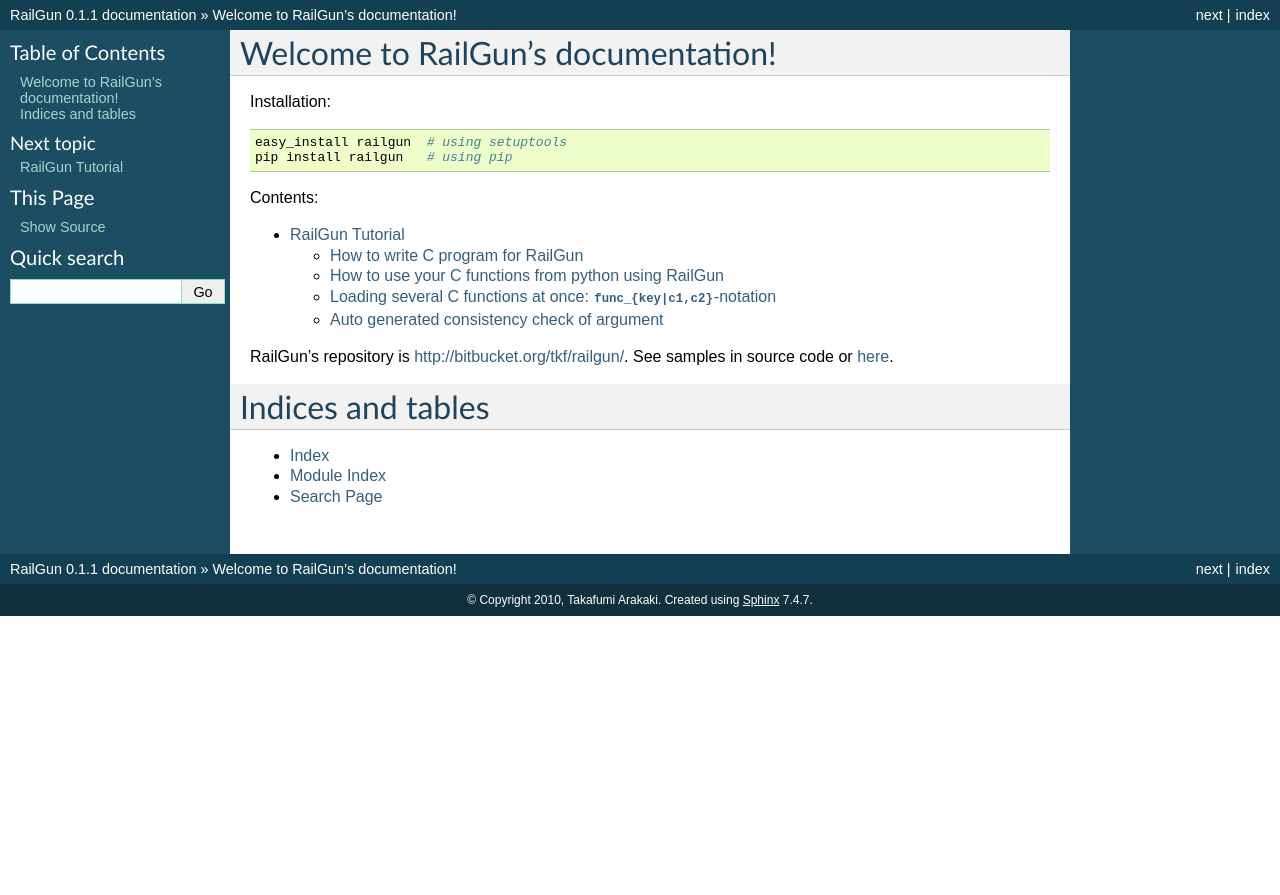
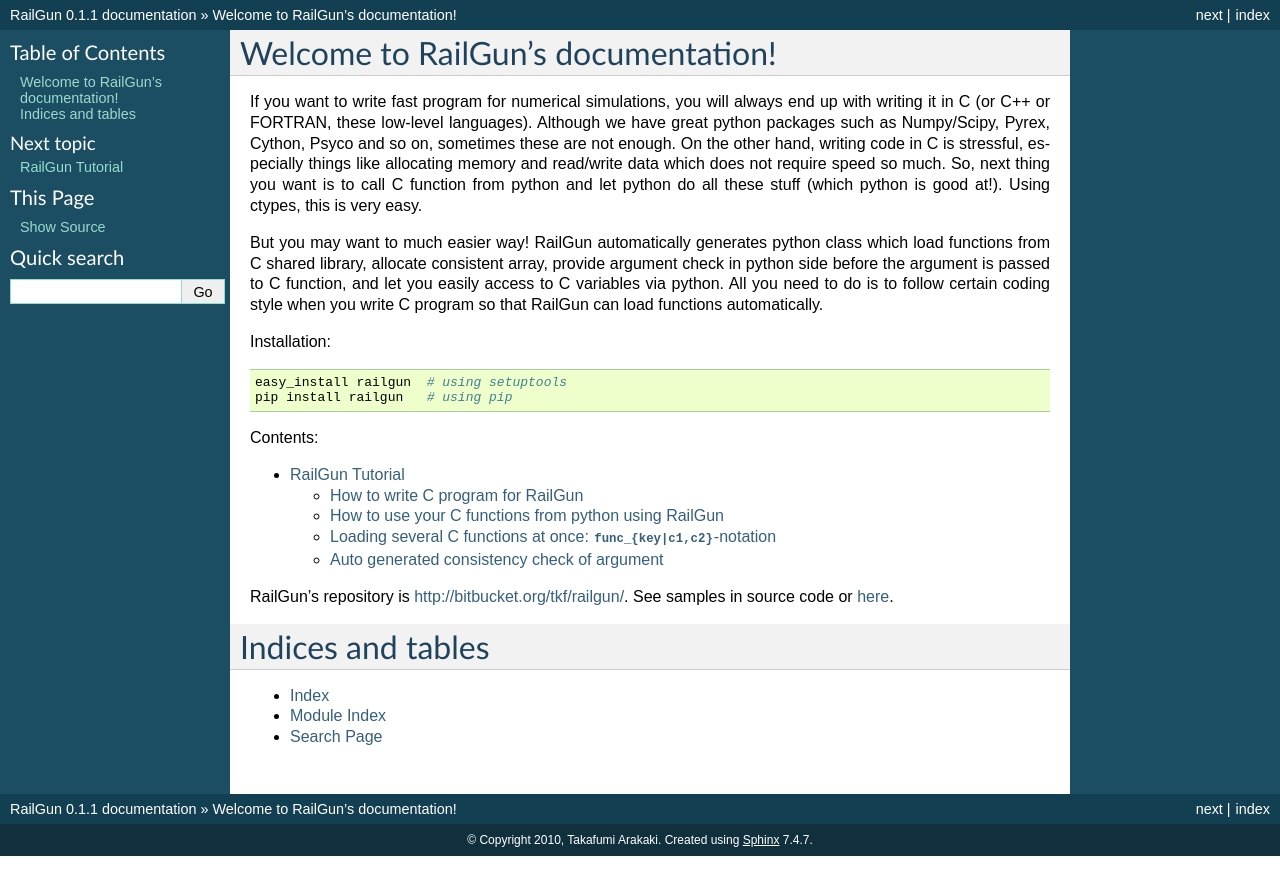
Before and after one commit to tkf/railgun, a Sphinx documentation site: the page built from doc/source/index.rst, in a window 1280 px wide. Shown: the top 895 px of the page. Built offline with Sphinx 7.4.7, drawn with Linux system fonts in a browser that asks for light colours.

Commit message:
added short introduction to index.rst

```diff
--- a/doc/source/index.rst
+++ b/doc/source/index.rst
@@ -5,6 +5,25 @@
 
 Welcome to RailGun's documentation!
 ===================================
+
+If you want to write fast program for numerical simulations, you will
+always end up with writing it in C (or C++ or FORTRAN, these low-level
+languages). Although we have great python packages such as
+Numpy/Scipy, Pyrex, Cython, Psyco and so on, sometimes these are not
+enough.  On the other hand, writing code in C is stressful, especially
+things like allocating memory and read/write data which does not
+require speed so much. So, next thing you want is to call C function
+from python and let python do all these stuff (which python is good
+at!).  Using ctypes, this is very easy.
+
+But you may want to much easier way! RailGun automatically generates
+python class which load functions from C shared library, allocate
+consistent array, provide argument check in python side before the
+argument is passed to C function, and let you easily access to C
+variables via python. All you need to do is to follow certain coding
+style when you write C program so that RailGun can load functions
+automatically.
+
 
 Installation::
 
```
